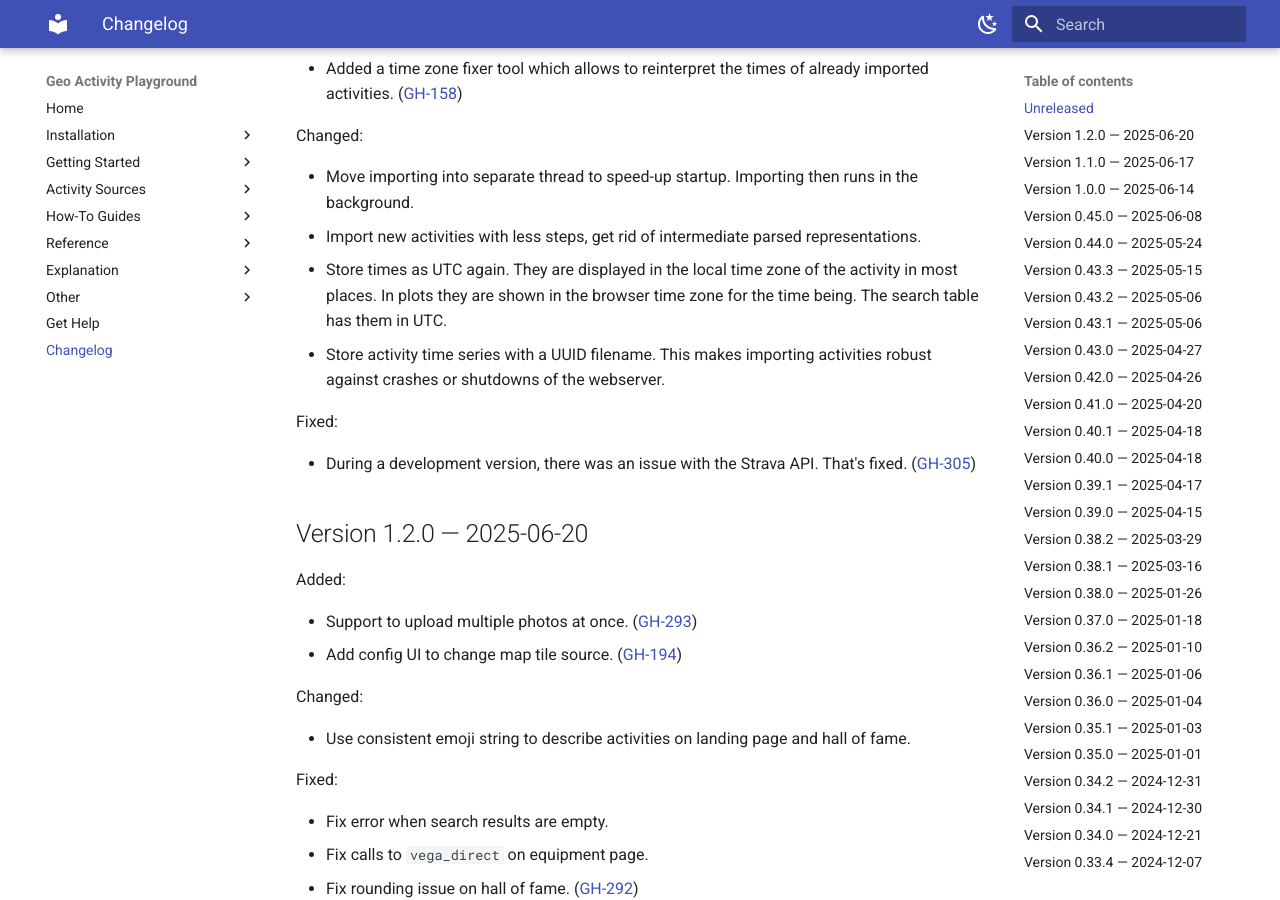
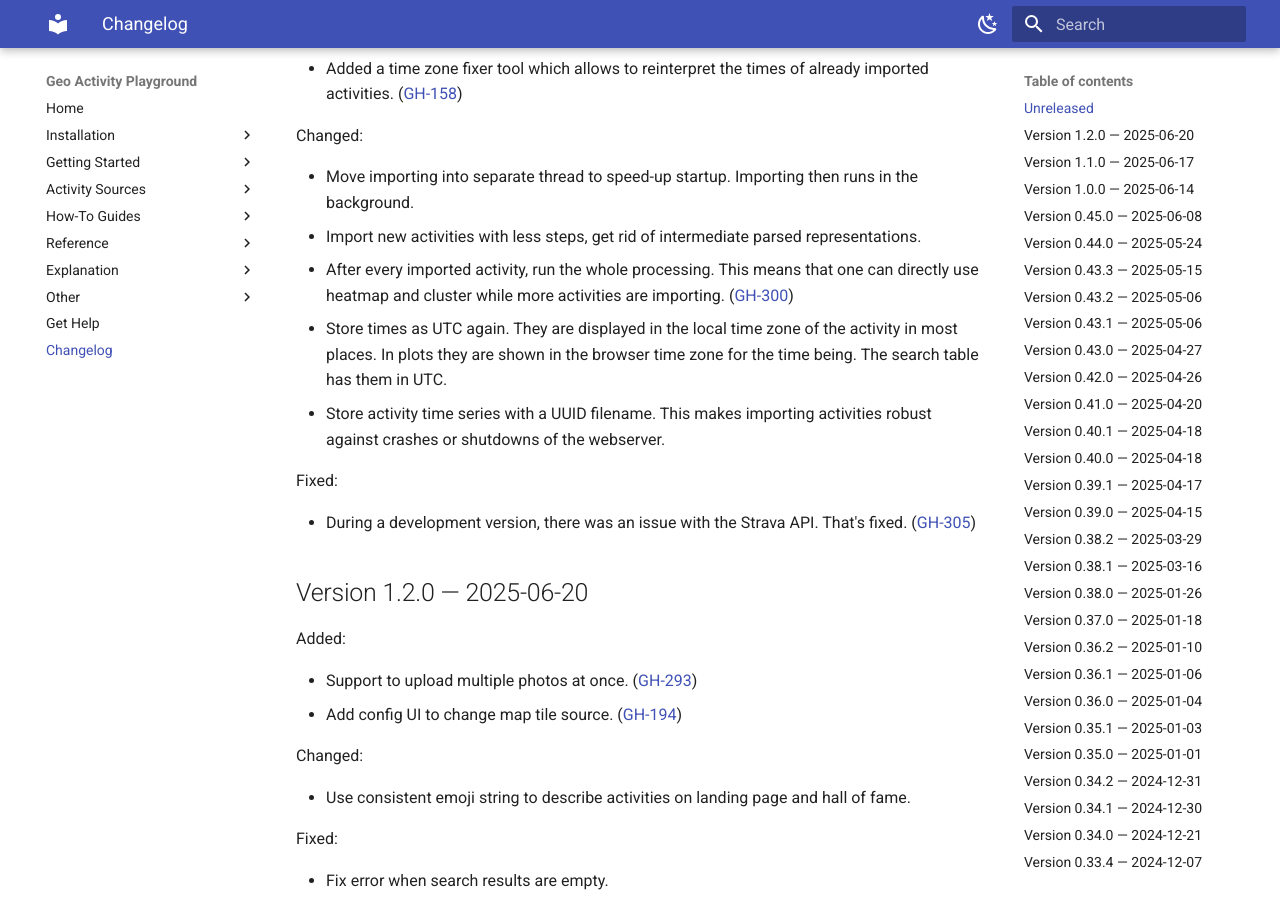
Before and after one commit to martin-ueding/geo-activity-playground, an MkDocs documentation site: the page built from docs/changelog.md, in a window 1280 px wide and 900 px high, scrolled down 503 px. Built offline with MkDocs 1.6.1 and Material for MkDocs 9.7.7, drawn with Linux system fonts in a browser that asks for light colours.

Commit message:
Changelog entries

```diff
--- a/docs/changelog.md
+++ b/docs/changelog.md
@@ -27,6 +27,7 @@ Changed:
 
 - Move importing into separate thread to speed-up startup. Importing then runs in the background.
 - Import new activities with less steps, get rid of intermediate parsed representations.
+- After every imported activity, run the whole processing. This means that one can directly use heatmap and cluster while more activities are importing. ([GH-300](https://github.com/martin-ueding/geo-activity-playground/issues/300))
 - Store times as UTC again. They are displayed in the local time zone of the activity in most places. In plots they are shown in the browser time zone for the time being. The search table has them in UTC.
 - Store activity time series with a UUID filename. This makes importing activities robust against crashes or shutdowns of the webserver.
 
```
